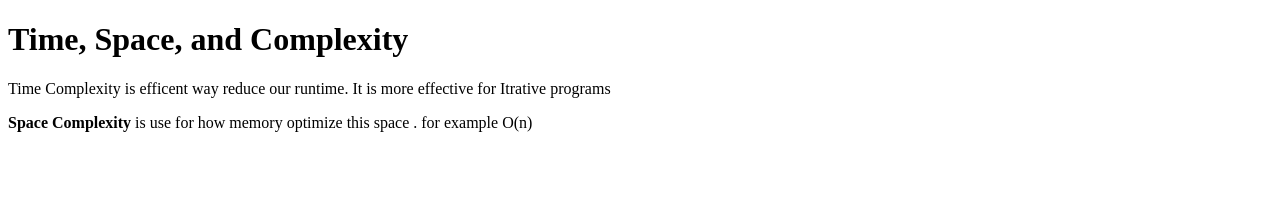
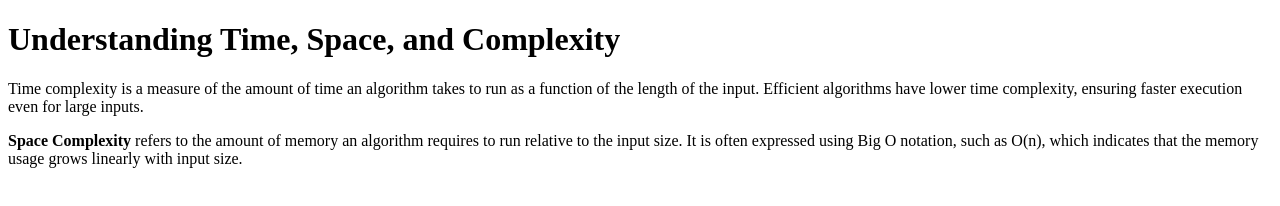
Before and after one commit to acciojob/time-and-space-complexity-SaurabhSatre, a website: page main.html in a window 1280 px wide. Drawn offline with Linux system fonts and the light colour scheme.

Commit message:
created a submission

```diff
--- a/main.html
+++ b/main.html
@@ -7,9 +7,9 @@
 </head>
 
 <body>
-	<h1>Time, Space, and Complexity</h1>
-	<p>Time Complexity is efficent way reduce our runtime. It is more effective for Itrative programs</p>
-	<p><b>Space Complexity</b> is use for how memory optimize this space . for example O(n)</p>
+	<h1>Understanding Time, Space, and Complexity</h1>
+    <p>Time complexity is a measure of the amount of time an algorithm takes to run as a function of the length of the input. Efficient algorithms have lower time complexity, ensuring faster execution even for large inputs.</p>
+    <p><b>Space Complexity</b> refers to the amount of memory an algorithm requires to run relative to the input size. It is often expressed using Big O notation, such as O(n), which indicates that the memory usage grows linearly with input size.</p>
 	<!-- the entire body must be written by student -->
     <script type="text/javascript" src="./script.js">
 </script>
```
